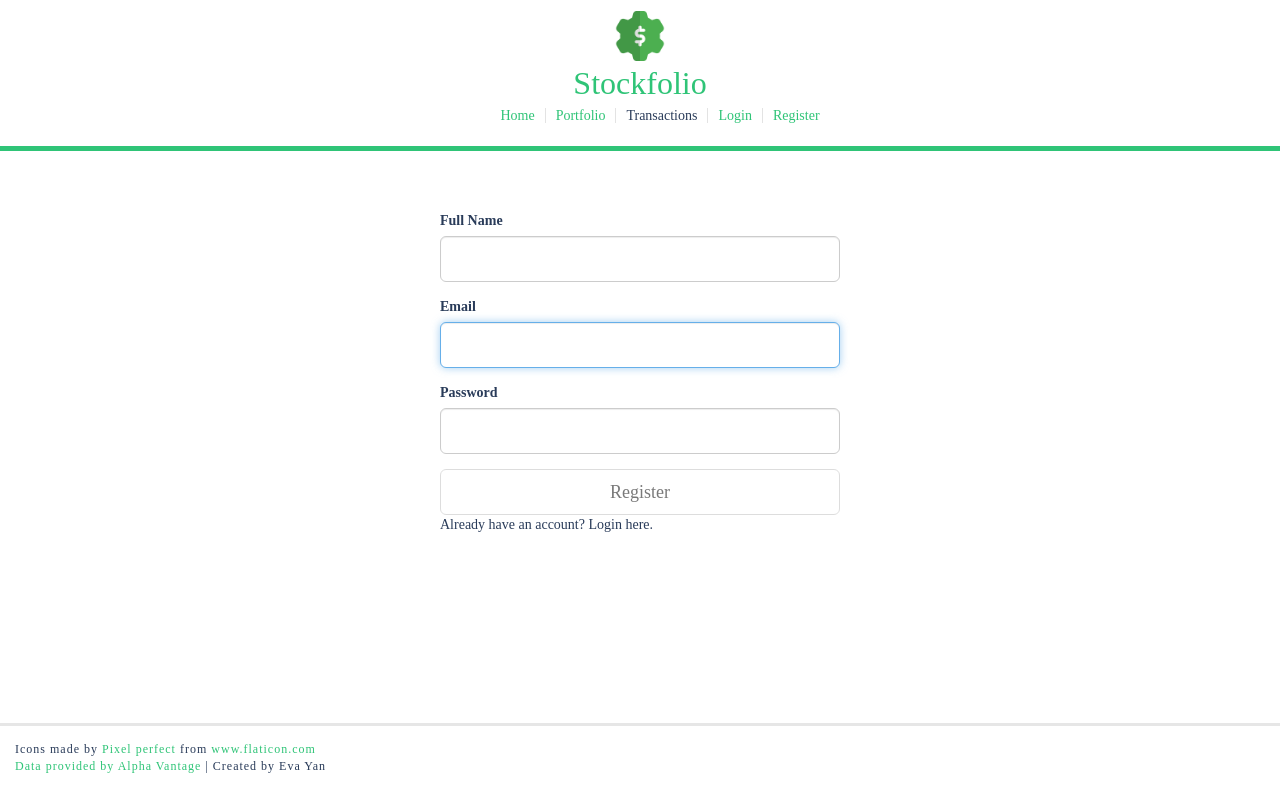
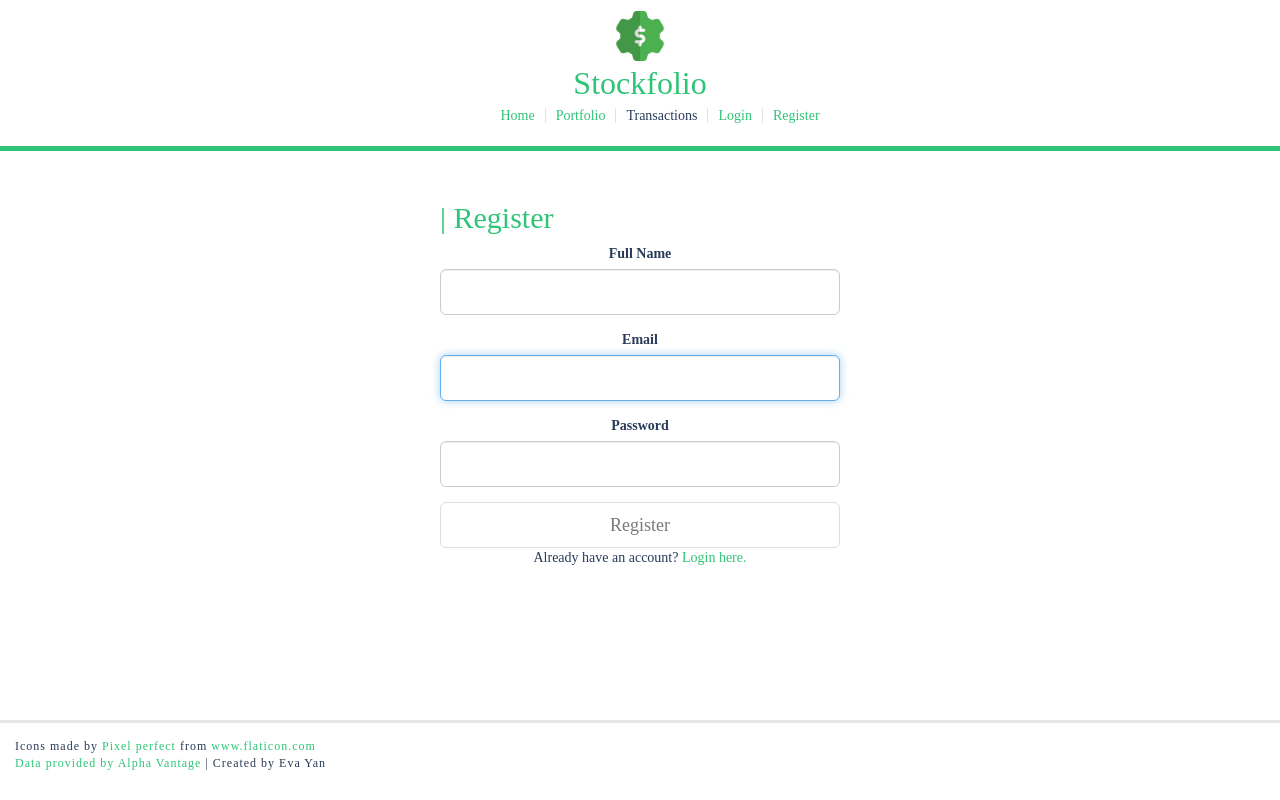
Before and after one commit to skeyan/stock-portfolio, a React (Create React App) app in the folder front-end/: page /register in a window 1280 px wide. Built offline with nearby package versions, Linux system fonts and the light colour scheme.

Commit message:
Made alert messages modular to also work for registration

```diff
--- a/front-end/src/App.js
+++ b/front-end/src/App.js
@@ -10,11 +10,6 @@ import NotFound from './containers/NotFound.js';
 import './styles/App.css';
 
 class App extends Component {
-
-  constructor() {
-    super();
-  }
-
   // Functions go here
 
   render () {
@@ -23,6 +18,7 @@ class App extends Component {
         * Uses a Router to switch between pages.
       */
      <div>
+       <div className="test">
         <Router>
           <Navbar />
             <Switch>
@@ -38,12 +34,13 @@ class App extends Component {
                 <Route exact path="/portfolio">
                   <Portfolio />
                 </Route>
-              {/* Catch all route for an invalid url: */}
+                {/* Catch all route for an invalid url, happens if none of the above routes are matched: */}
                 <Route>
                   <NotFound />
                 </Route>
             </Switch>
         </Router>
+        </div>
         <Footer />
       </div>
     );
--- a/front-end/src/containers/Register.js
+++ b/front-end/src/containers/Register.js
@@ -1,17 +1,17 @@
 import React, { useState } from "react";
-import { Button, FormGroup, FormControl, ControlLabel } from "react-bootstrap";
-import { Link } from 'react-router-dom';
-import "../styles/Login.css";
+import RegisterView from '../views/RegisterView';
+import AlertDimissable from '../views/AlertView';
 import axios from "axios";
 
 export default function Register() {
     const [name, setName] = useState("");
     const [email, setEmail] = useState("");
     const [password, setPassword] = useState("");
+    const [registrationAlert, setRegistrationAlert] = useState(null);
 
     function validateForm()
     {
-      return name.length > 0 && email.length > 0 && password.length > 4;
+      return name.length > 0 && email.length > 0 && password.length > 0;
     }
 
     function handleSubmit(event)
@@ -27,52 +27,50 @@ export default function Register() {
 
         // Make an axios call to the backend to attempt to register the user
         axios.post("http://localhost:5000/user/register", data).then(res => {
-                console.log(res);
-                console.log("hi");
-        }).catch(
+            // Successful post request
+            console.log("RESPONSE:", res);
+            if (res.data.success === true) // Successful registration
+            {
+                setRegistrationAlert(<AlertDimissable
+                                        setRegistrationAlert={setRegistrationAlert}
+                                        validity="true"
+                                        message={res.data.message}
+                                        message2=""
+                                    />);
+            }
+            else // Unsuccessful registration
+            {
+                setRegistrationAlert(<AlertDimissable
+                                        setRegistrationAlert={setRegistrationAlert}
+                                        validity="false"
+                                        message={res.data.message}
+                                        error="Try a different email."
+                                    />);
+            }
 
-        );
+        }).catch(err => {
+            // Unsuccessful post request
+            setRegistrationAlert(<AlertDimissable
+                                        setRegistrationAlert={setRegistrationAlert}
+                                        validity="false"
+                                        message="Unable to register."
+                                        error="Bad endpoint."
+                                />);
+            console.log("ERROR:", err);
+        });
     }
 
     return (
-      <div className="Login">
-        <form onSubmit={handleSubmit}>
-        <FormGroup controlId="email" bsSize="large">
-            <ControlLabel>Full Name</ControlLabel>
-            <FormControl
-              autoFocus
-              type="name"
-              value={name}
-              onChange={e => setName(e.target.value)}
-              className="form-input"
-            />
-          </FormGroup>
-          <FormGroup controlId="email" bsSize="large">
-            <ControlLabel>Email</ControlLabel>
-            <FormControl
-              autoFocus
-              type="email"
-              value={email}
-              onChange={e => setEmail(e.target.value)}
-              className="form-input"
-            />
-          </FormGroup>
-          <FormGroup controlId="password" bsSize="large">
-            <ControlLabel>Password</ControlLabel>
-            <FormControl
-              value={password}
-              onChange={e => setPassword(e.target.value)}
-              type="password"
-              className="form-input"
-            />
-          </FormGroup>
-          <Button block bsSize="large" disabled={!validateForm()} type="submit">
-            Register
-          </Button>
-          <p id="no-account">Already have an account? Login here.</p>
-        </form>
-
-
-      </div>
+        <div className="login-parent">
+            <div className="login-container">
+                <h2>| Register</h2>
+                <RegisterView handleSubmit={handleSubmit}
+                            validateForm={validateForm}
+                            setName={setName} setEmail={setEmail} setPassword={setPassword}
+                            name={name} email={email} password={password}
+                            registrationAlert={registrationAlert} setRegistrationAlert={setRegistrationAlert}
+                />
+            </div>
+        </div>
     );
   }
--- a/front-end/src/styles/App.css
+++ b/front-end/src/styles/App.css
@@ -3,7 +3,7 @@
   text-align: center;
   background-color: white;
   border-bottom: 5px solid #2fc477;
-  margin: auto;
+  margin: 0px;
   padding: 10px;
   /* height: 50px; */
   font-family: avenir-black;
@@ -34,6 +34,12 @@
   border-right: 1px solid #e3e3e3;
 }
 
+.test {
+  display: flex;
+  flex-direction: column;
+  min-height: 90vh;
+}
+
 /* Style for the footer. */
 .footer {
   background-color: white;
@@ -43,8 +49,10 @@
   border-top: 3px solid #e6e6e6;
   font-size: 12px;
   letter-spacing: 1px;
-  flex-shrink: 0;
-  position: fixed;
+  /* flex-shrink: 0; */
+  flex: 0 0 50px;
+  margin-top: auto;
+  /* position: static; */
   left: 0;
   bottom: 0;
   width: 100%;
--- a/front-end/src/styles/Login.css
+++ b/front-end/src/styles/Login.css
@@ -1,7 +1,7 @@
 @media all and (min-width: 480px) {
     .Login {
         font-family: avenir-black;
-        padding: 60px 0;
+        /* padding: 60px 0; */
         display: flex;
         color: #293B59;
     }
@@ -18,7 +18,25 @@
         width: 400px;
     }
 
-    #no-account {
+    .no-account {
         font-family: avenir-medium;
     }
+
+    .login-parent {
+        text-align: center;
+    }
+
+    .login-container {
+        width: 400px;
+        display: inline-block;
+
+    }
+
+    .login-container h2 {
+        font-family: avenir-black;
+        color: #2fc477;
+        font-size: 30px;
+        text-align: left;
+        padding-top: 30px;
+    }
 }
--- a/front-end/src/styles/Portfolio.css
+++ b/front-end/src/styles/Portfolio.css
@@ -24,7 +24,7 @@ form .purchase-form-field {
     font-family: avenir-light;
 }
 
-p#help {
+p.help {
     margin-top: 5px;
     font-size: 13px;
     color: gray;
@@ -33,5 +33,6 @@ p#help {
 
 /* Alert Message Styling --------------------------------------- */
 .alert-container {
-    width: 340px;
+    width: 45rem;
+    font-family: avenir-medium;
 }
--- a/front-end/src/views/PurchaseView.jsx
+++ b/front-end/src/views/PurchaseView.jsx
@@ -85,7 +85,7 @@ class PurchaseView extends Component {
                             className="purchase-form-field"
                         />
                         <FormControl.Feedback />
-                        <p id="help">Enter a stock symbol (ex: IBM, AAPL).</p>
+                        <p className="help">Enter a stock symbol (ex: IBM, AAPL).</p>
                     </FormGroup>
                     <FormGroup controlId="formBasicText" validationState={this.validateQuantity()}>
                         <ControlLabel className="purchase-form-titles">Quantity</ControlLabel>
@@ -100,7 +100,7 @@ class PurchaseView extends Component {
                             className="purchase-form-field"
                         />
                         <FormControl.Feedback />
-                        <p id="help">Enter a whole number quantity greater than 0 (ex: 1, 40).</p>
+                        <p className="help">Enter a whole number quantity greater than 0 (ex: 1, 40).</p>
                     </FormGroup>
                     <Button bsStyle="success" type="submit">Buy</Button>
                 </form>
--- /dev/null
+++ b/front-end/src/views/RegisterView.jsx
@@ -0,0 +1,56 @@
+import React, { Component } from 'react';
+import "../styles/Login.css";
+import { Link } from 'react-router-dom';
+import { Button, FormGroup, FormControl, ControlLabel } from "react-bootstrap";
+
+class RegisterView extends Component {
+    render() {
+        return (
+            <div>
+                { this.props.registrationAlert }
+                <div className="Login">
+                    <form onSubmit={this.props.handleSubmit}>
+                        <FormGroup controlId="email" bsSize="large">
+                            <ControlLabel>Full Name</ControlLabel>
+                            <FormControl
+                            autoFocus
+                            type="text"
+                            value={this.props.name}
+                            onChange={e => this.props.setName(e.target.value)}
+                            className="form-input"
+                            />
+                        </FormGroup>
+                        <FormGroup controlId="email" bsSize="large" >
+                            <ControlLabel>Email</ControlLabel>
+                            <FormControl
+                            autoFocus
+                            type="email"
+                            value={this.props.email}
+                            onChange={e => this.props.setEmail(e.target.value)}
+                            className="form-input"
+                            />
+                        </FormGroup>
+                        <FormGroup controlId="password" bsSize="large">
+                            <ControlLabel>Password</ControlLabel>
+                            <FormControl
+                            value={this.props.password}
+                            onChange={e => this.props.setPassword(e.target.value)}
+                            type="password"
+                            className="form-input"
+                            />
+                        </FormGroup>
+                        <Button block bsSize="large" disabled={!this.props.validateForm()} type="submit">
+                            Register
+                        </Button>
+                        <p className="no-account">Already have an account? <Link to="/login">Login here.</Link></p>
+                    </form>
+
+
+                </div>
+            </div>
+        );
+    }
+}
+
+// Connect this component to the store
+export default RegisterView;
```
Also changed, not shown: front-end/src/containers/Login.js (+14 -31 lines), front-end/src/containers/Portfolio.js (+13 -5 lines), front-end/src/views/AlertView.jsx (+13 -15 lines), front-end/src/views/LoginView.jsx (+43 -1 lines), 2 other files (tests, documents, lock files or other folders). Lines whose indentation alone changed are shown as unchanged.
